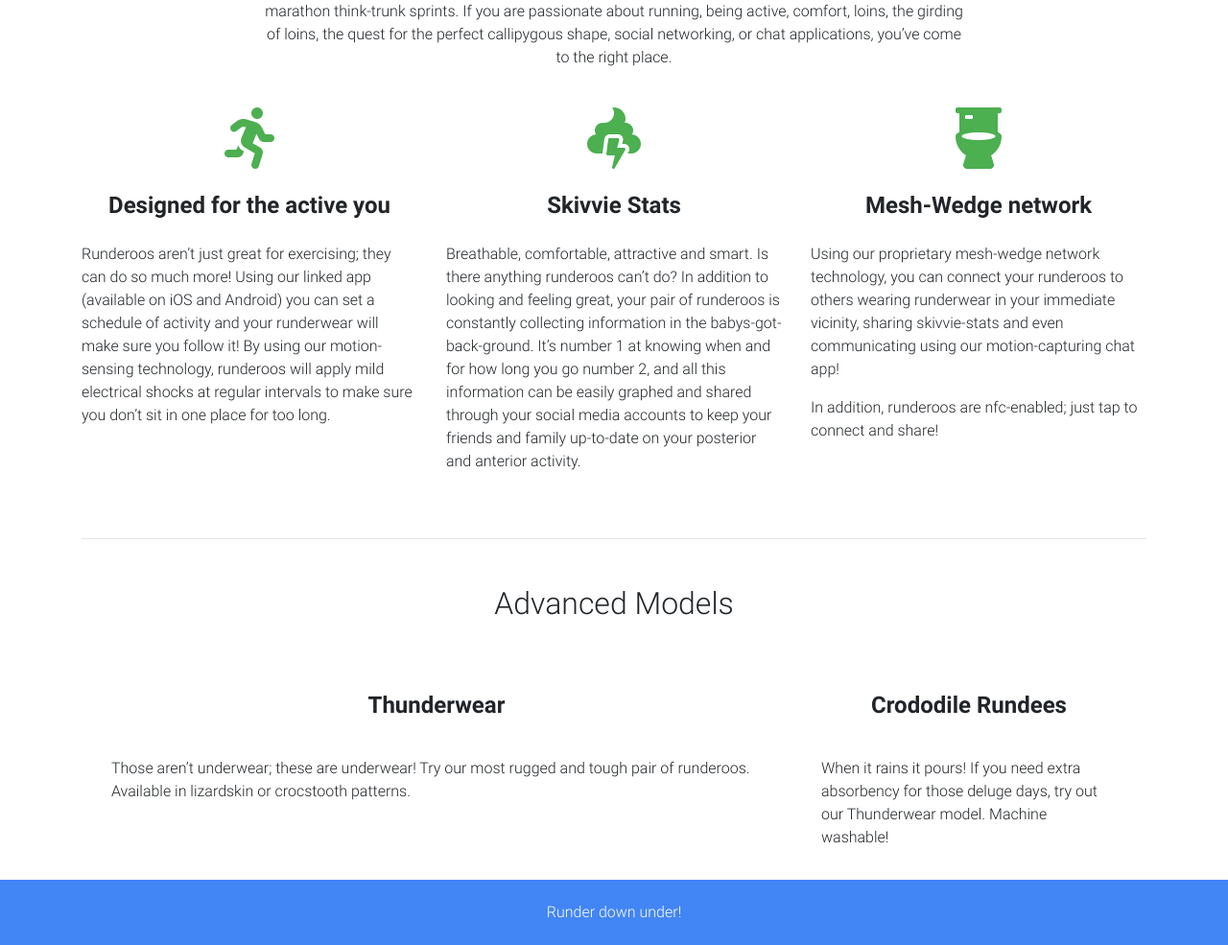
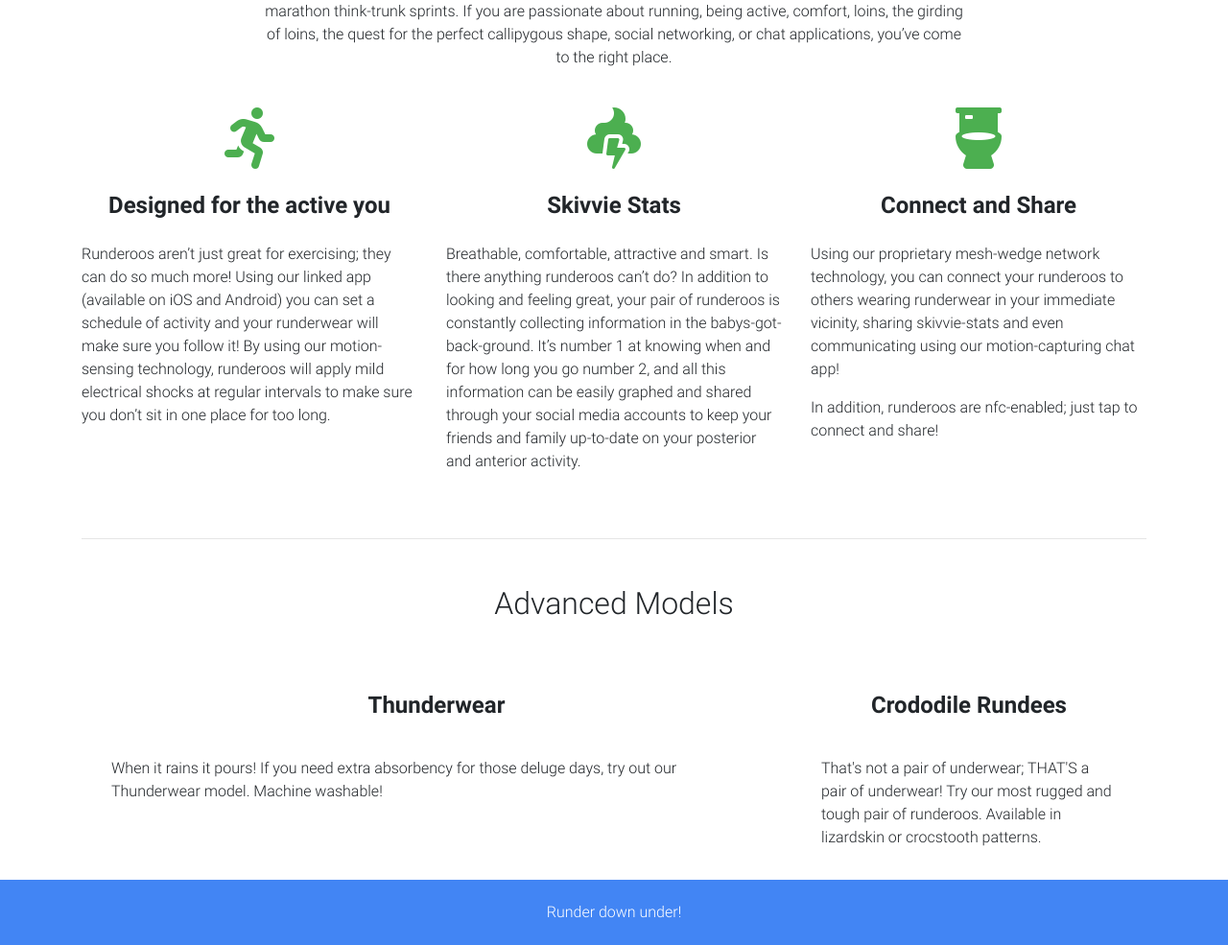
Before and after one commit to the-hobbes/runderoos, a Python web app: template templates/index.html in a window 1280 px wide. Shown: the part 1639-2624 px from the top of the page at 96% size. Run offline with Jinja, Linux system fonts and the light colour scheme; the template is opened without the code that fills it, so the values that code supplies are empty; some libraries are stand-ins or nearby versions.

Commit message:
Minor fixes to nav and advanced models.

```diff
--- a/templates/index.html
+++ b/templates/index.html
@@ -25,7 +25,7 @@
       <div class="container">
 
         <!-- Navbar brand -->
-        <a class="navbar-brand" href="/">Navigate</a>
+        <a class="navbar-brand" href="/">Runderoos</a>
 
         <!-- Collapse button -->
         <button class="navbar-toggler" type="button" data-toggle="collapse" data-target="#basicExampleNav"
@@ -42,9 +42,6 @@
               <a class="nav-link" href="/">Home
                 <span class="sr-only">(current)</span>
               </a>
-            </li>
-            <li class="nav-item">
-              <a class="nav-link" href="/Introduction">Introduction</a>
             </li>
           </ul>
         </div>
@@ -178,7 +175,7 @@
               <!--Grid column-->
               <div class="col-md-4 mb-1">
                   <i class="fas fa-toilet fa-4x green-text"></i>
-                  <h4 class="my-4 font-weight-bold">Mesh-Wedge network</h4>
+                  <h4 class="my-4 font-weight-bold">Connect and Share</h4>
                   <p class="text-left">Using our proprietary mesh-wedge network technology, you can connect your runderoos to others wearing runderwear in your immediate vicinity, sharing skivvie-stats and even communicating using our motion-capturing chat app!</p>
                   <p class="text-left">In addition, runderoos are nfc-enabled; just tap to connect and share!</p>
               </div>
@@ -202,11 +199,11 @@
             <div class="row">
               <div class="col-md-8">
                 <h4 class="my-4 font-weight-bold">Thunderwear</h4>
-                <p class="w-auto p-3 text-left">Those aren’t underwear; these are underwear! Try our most rugged and tough pair of runderoos. Available in lizardskin or crocstooth patterns.</p>
+                <p class="w-auto p-3 text-left">When it rains it pours! If you need extra absorbency for those deluge days, try out our Thunderwear model. Machine washable!</p>
               </div>
               <div class="col-md-4">
                 <h4 class="my-4 font-weight-bold">Crododile Rundees</h4>
-                <p class="w-auto p-3 text-left">When it rains it pours! If you need extra absorbency for those deluge days, try out our Thunderwear model. Machine washable!</p>
+                <p class="w-auto p-3 text-left">That's not a pair of underwear; THAT'S a pair of underwear! Try our most rugged and tough pair of runderoos. Available in lizardskin or crocstooth patterns.</p>
               </div>
             </div>
           </div>
```
